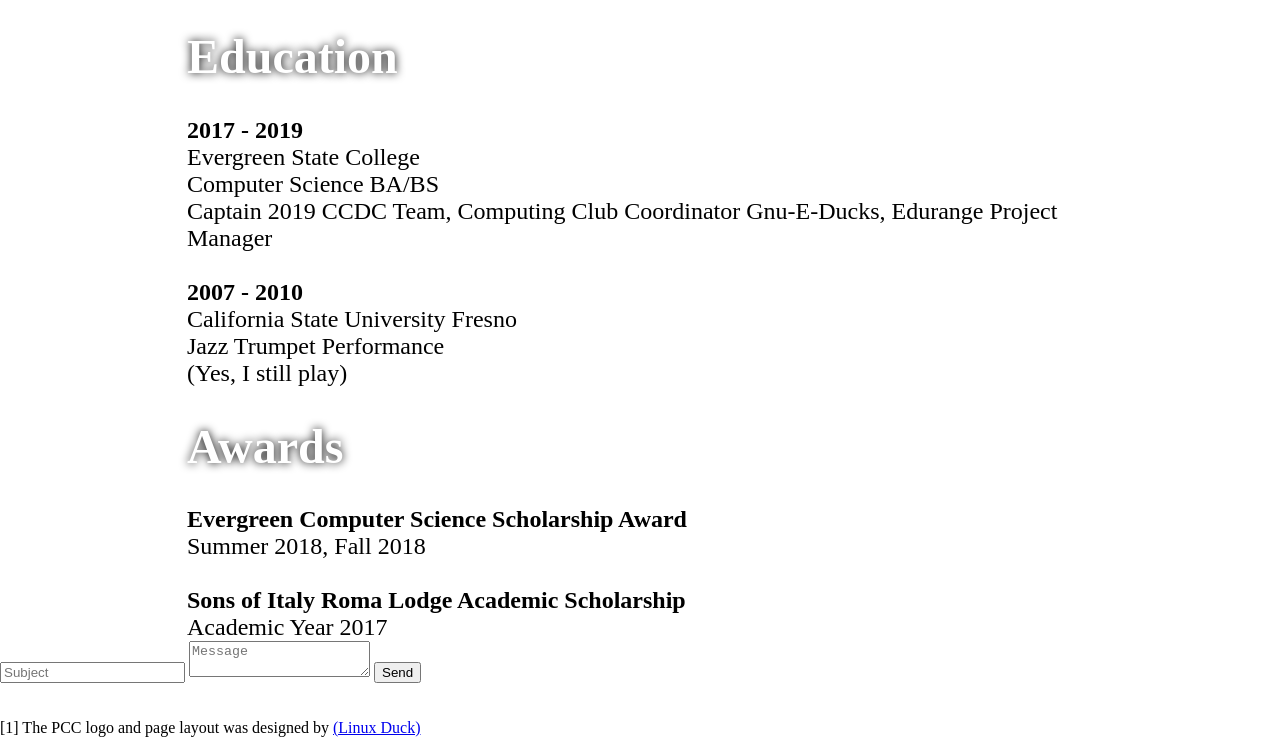
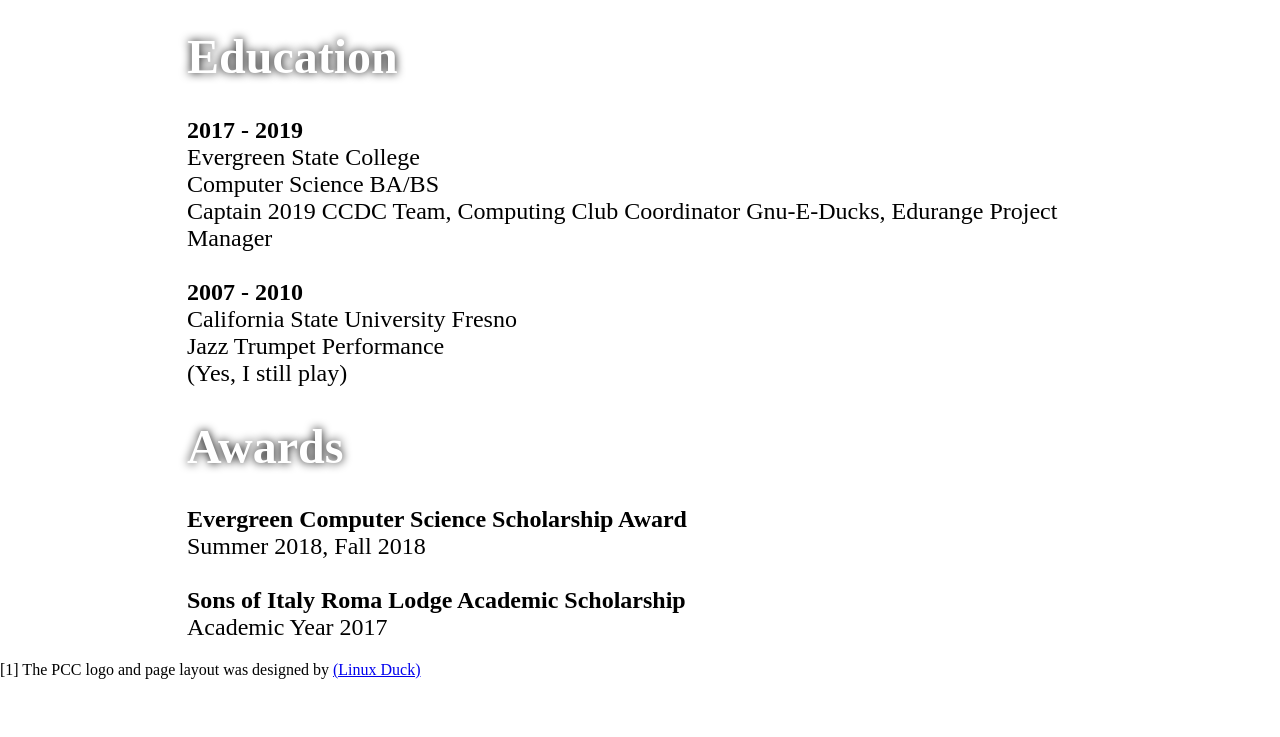
Before and after one commit to 05k001/chipmunk, a plain HTML site: page index.html in a window 1280 px wide. Shown: the part 2477-3214 px from the top of the page. After the commit the page ends 3156 px from the top, so only its background shows below. Drawn offline with nearby package versions, Linux system fonts and the light colour scheme.

Commit message:
Update index.html

```diff
--- a/index.html
+++ b/index.html
@@ -103,19 +103,6 @@
             </div>
         </div>
     </div>
-        <form action="http://postmail.invotes.com/send"
-    method="post" id="email_form">
-
-    <input type="text" name="subject" placeholder="Subject" />
-    <textarea name="text" placeholder="Message"></textarea>
-    <input type="hidden" name="access_token" value="s8locp9j7nz6n0ju8d5b1kyx" />
-
-    <input type="hidden" name="success_url" value="." />
-    <input type="hidden" name="error_url" value=".?err=1" />
-
-    <input id="submit_form" type="submit" value="Send" />
-
-</form>
         <div id="legend">
         <a name="1">[1]</a> The PCC logo and page layout was designed by <a href="https://www.artmew.com/" target="newWindow" class="all"> <a href="http://www.linuxduck.com">(Linux Duck)</a)
         </div>
```
